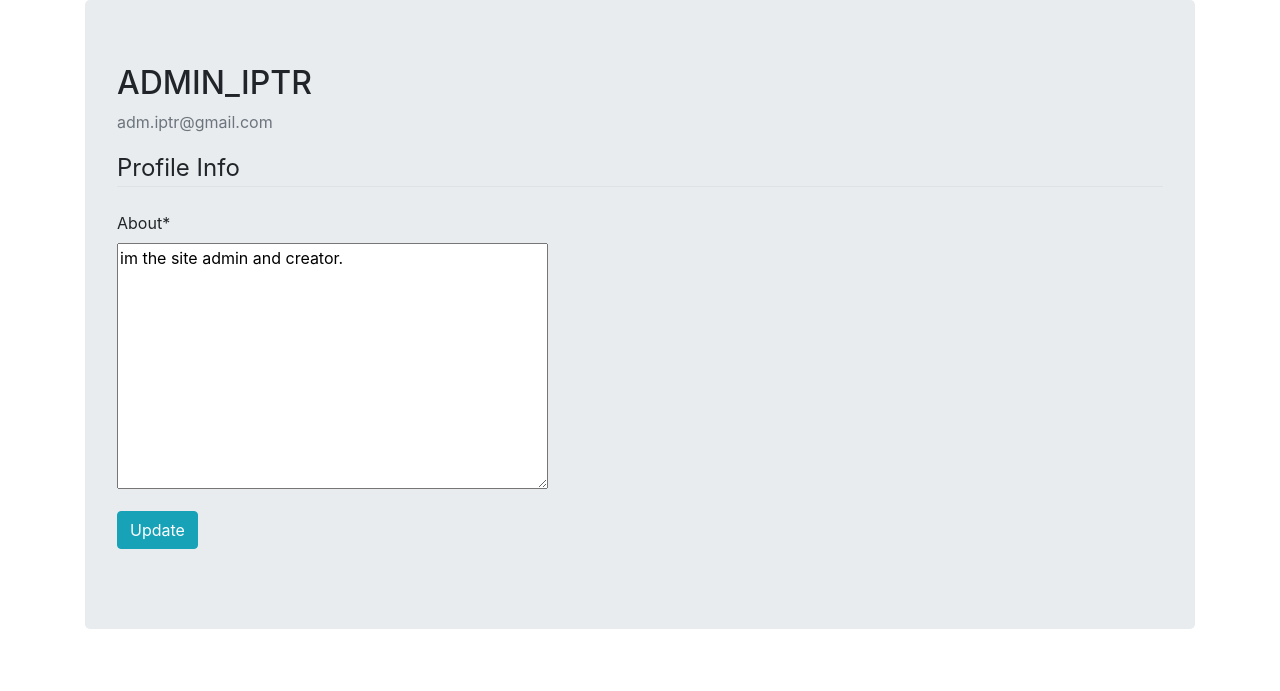
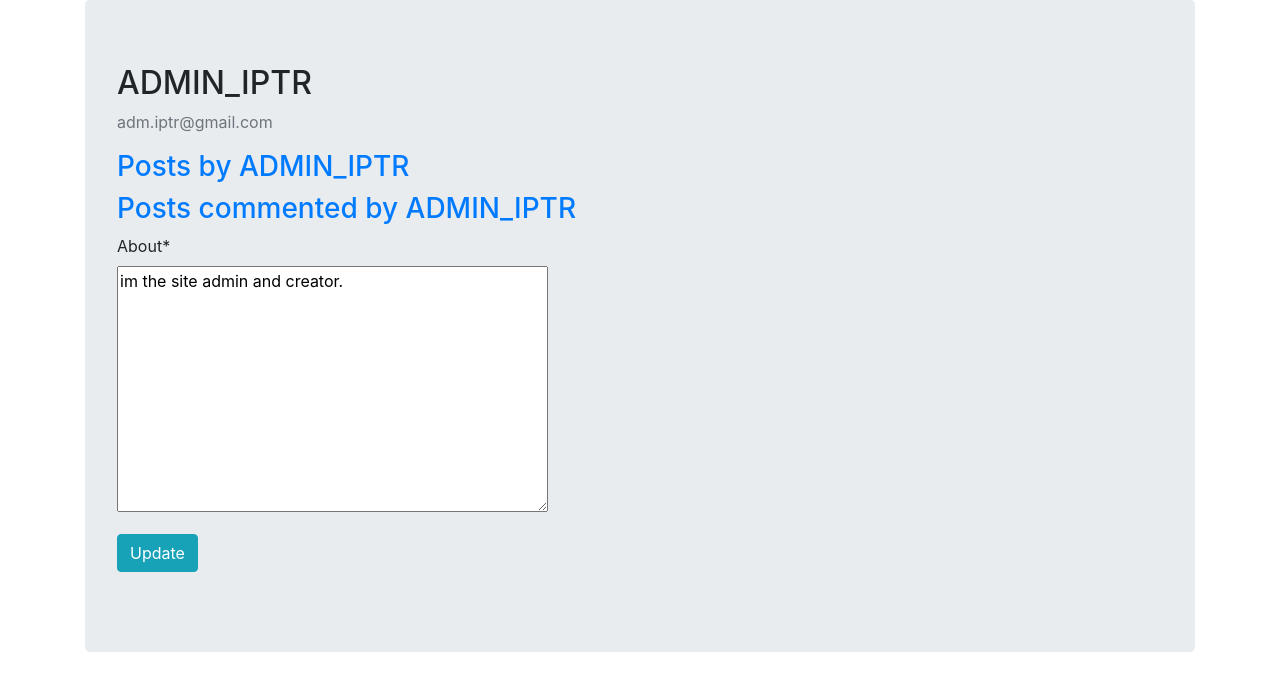
Before and after one commit to albud187/project_IPTR, a Django app: page /profile/ in a window 1280 px wide. Shown: the part 56-747 px from the top of the page. Run offline with Django 3.2, Linux system fonts and the light colour scheme; a user stored in the database is signed in; data comes from the database, SQL or seed files in the repository; parts of the project's set-up code (start-up, migrations or seed data) failed here and were passed over; some libraries are stand-ins or nearby versions.

Commit message:
Update user_profile_private.html

```diff
--- a/app_profiles/templates/user_profile_private.html
+++ b/app_profiles/templates/user_profile_private.html
@@ -10,12 +10,13 @@
         <div class="media-body">
           <h2 class="account-heading">{{ user.username }}</h2>
           <p class="text-secondary">{{ user.email }}</p>
+          <h3><a href="{% url 'app_profiles:user_posts' user.username %}">Posts by {{user.username}} </a></h3>
+          <h3><a href="{% url 'app_profiles:user_posts_comments' user.username %}">Posts commented by {{user.username}}</a></h3>
         </div>
       </div>
       <form method="POST" enctype="multipart/form-data">
           {% csrf_token %}
           <fieldset class="form-group">
-              <legend class="border-bottom mb-4">Profile Info</legend>
               {{ u_form|crispy }}
               {{ p_form|crispy }}
           </fieldset>
```
